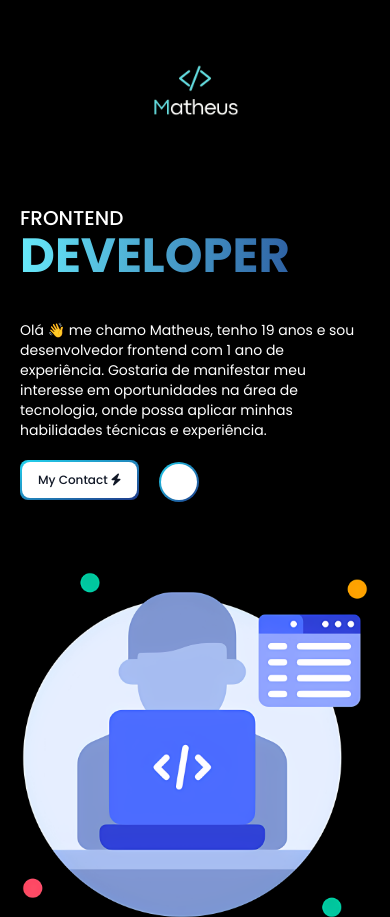
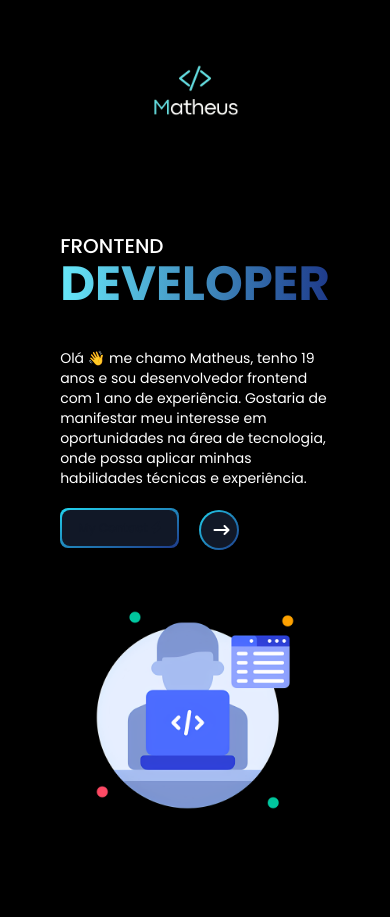
Before and after one commit to MatheusRodriguesdaSilveira/Portifolio, a website: page index.html in a window 390 px wide. Shown: the top 917 px of the page. Drawn offline with Linux system fonts and the light colour scheme.

Commit message:
#editing

```diff
--- a/index.html
+++ b/index.html
@@ -43,31 +43,29 @@
         </div>
     </header>
 
-    <main class="items-center justify-center px-4">
+    <main class="items-center justify-center px-10 lg:mb-20 lg:">
 
-        <section class="sm:p-10 sm:m-10 lg:p-1 lg:m-1 pc:m-20 flex flex-col items-center h-screen" id="home">
-            <div class="flex flex-col lg:flex-row justify-center items-center gap-2 m-10 p-10 max-sm:m-0 max-sm:p-1">
-
-                <div>
+        <section class="m-5 p-3 sm:p-1 sm:m-1 flex flex-col items-center h-screen" id="home">
+            <div class="flex flex-col lg:flex-row justify-center items-center">
+                <div class="m-0 p-0 sm:m-10 sm:p-16 lg:m-8 lg:p-12 xl:m-10 xl:p-16">
                     <div class="flex-col items-center">
-                        <h1 class="text-white text-6xl font-medium max-sm:text-xl">
+                        <h1 class="text-white text-6xl font-medium max-sm:text-xl lg:text-5xl xl:text-6xl">
                             FRONTEND
                         </h1>
-                        <h1 class="max-sm:text-5xl mb-10 bg-clip-text text-transparent bg-gradient-to-r from-cyan-300 to-blue-900 group-hover:from-cyan-800 group-hover:to-blue-900 focus:ring-4 focus:outline-none focus:ring-cyan-200 dark:focus:ring-cyan-800 text-8xl font-bold">
+                        <h1 class="max-sm:text-5xl mb-10 bg-clip-text text-transparent bg-gradient-to-r from-cyan-300 to-blue-900 group-hover:from-cyan-800 group-hover:to-blue-900 focus:ring-4 focus:outline-none focus:ring-cyan-200 dark:focus:ring-cyan-800 text-8xl font-bold lg:text-7xl xl:text-8xl">
                             DEVELOPER
                         </h1>
                     </div>
 
-                    <p class="text-white text-xl mb-5 max-sm:text-sm">
+                    <p class="text-white text-xl mb-5 max-sm:text-sm lg:text-lg xl:text-xl">
                         Olá 👋 me chamo Matheus, tenho 19 anos e sou desenvolvedor frontend com 1 ano de experiência. Gostaria de manifestar
                         meu interesse em oportunidades na área de tecnologia, onde possa aplicar minhas habilidades técnicas e experiência.
                     </p>
 
-                    <div class="flex items-center gap-5 max-sm:gap-5 max-sm:mr-9">
-
+                    <div class="flex items-center gap-5 max-sm:gap-5 max-sm:mr-9 lg:gap-4 xl:gap-5">
                         <div class="flex">
-                            <button class="relative inline-flex items-center justify-center p-0.5 mb-2 max-sm:mb-1 overflow-hidden text-base max-sm:text-xs font-medium text-gray-900 rounded-3xl max-sm:rounded-lg group bg-gradient-to-br from-cyan-400 to-blue-900 group-hover:from-cyan-800 group-hover:to-blue-900 hover:text-white dark:text-white focus:ring-4 focus:outline-none focus:ring-cyan-200 dark:focus:ring-cyan-800 duration-300">
-                                <span class="relative px-10 py-2.5 max-sm:px-3 max-sm:py-2.5 transition-all ease-in duration-300 bg-white dark:bg-gray-900 rounded-3xl max-sm:rounded-lg group-hover:bg-opacity-0">
+                            <button class="relative inline-flex items-center justify-center p-0.5 mb-2 max-sm:mb-1 overflow-hidden text-base max-sm:text-xs font-medium text-gray-900 rounded-3xl max-sm:rounded-lg group bg-gradient-to-br from-cyan-400 to-blue-900 group-hover:from-cyan-800 group-hover:to-blue-900 hover:text-white dark:text-white focus:ring-4 focus:outline-none focus:ring-cyan-200 dark:focus:ring-cyan-800 duration-300 lg:mb-1 xl:mb-2">
+                                <span class="relative px-10 py-2.5 max-sm:px-3 max-sm:py-2.5 transition-all ease-in duration-300 bg-gray-900 rounded-3xl max-sm:rounded-lg group-hover:bg-opacity-0 lg:px-8 xl:px-10">
                                     <a href="https://www.linkedin.com/in/matheus-rodrigues-da-silveira/" target="_blank" class="m-1 text-nowrap">
                                         My Contact
                                         <i class="fa-solid fa-bolt"></i>
@@ -77,8 +75,7 @@
                         </div>
 
                         <div class="flex justify-center items-center rounded-full p-0.5 mb-1 max-sm:mb-0 max-sm:justify-center bg-gradient-to-br from-cyan-400 to-blue-900 group-hover:from-cyan-800 group-hover:to-blue-900 hover:text-white dark:text-white focus:ring-4 focus:outline-none focus:ring-cyan-200 dark:focus:ring-cyan-800 duration-300">
-                            <button class="group/button relative inline-flex h-12 w-12 max-sm:h-9 max-sm:w-9  items-center justify-center overflow-hidden max-sm:px-2 max-sm:py-1.5 ease-in bg-white dark:bg-gray-900 rounded-full group-hover:bg-opacity-0 duration-150 font-medium text-white transition-all hover:w-[165px]">
-
+                            <button class="group/button relative inline-flex h-12 w-12 max-sm:h-9 max-sm:w-9  items-center justify-center overflow-hidden max-sm:px-2 max-sm:py-1.5 ease-in bg-gray-900 rounded-full group-hover:bg-opacity-0 duration-150 font-medium text-white transition-all hover:w-[165px] lg:h-10 lg:w-10 xl:h-12 xl:w-12">
                                 <span class="justify-center items-center flex">
                                     <p class="inline-flex whitespace-nowrap text-sm opacity-0 transition-all duration-150 group-hover/button:-translate-x-2.5 group-hover/button:opacity-100">
                                         <a href="#projects">
@@ -86,25 +83,22 @@
                                         </a>
                                     </p>
 
-                                    <div class="absolute right-3.5 max-sm:right-2">
+                                    <div class="absolute right-3.5 max-sm:right-2 lg:right-2 xl:right-3.5">
                                         <i class="fa-solid fa-arrow-right-long"></i>
                                     </div>
                                 </span>
                             </button>
                         </div>
-
                     </div>
-
-
-
                 </div>
 
-                <div class="img-topo-do-site mt-10 lg:mt-0">
-                    <img src="/img/code.png" alt="code" class="flex mt-15 sm:max-w-sm lg:max-w-md ">
+                <div class="img-topo-do-site mt-10">
+                    <img src="/img/code.png" alt="code" class="flex mt-15 w-[200px] sm:w-8/12 lg:w-1/12 xl:w-8/12">
                 </div>
 
             </div>
         </section>
+
 
         <hr class="my-1 px-1 h-0.5 border-t-0 bg-neutral-100 dark:bg-white/10 mx-auto" style="width: 90%;"/>
 
@@ -130,7 +124,7 @@
 
                     <div class="flex items-center gap-5 max-sm:mb-10 max-sm:justify-center max-lg:justify-center">
                         <button class="relative inline-flex items-center justify-center p-0.5 mb-2 me-2 overflow-hidden text-sm font-medium text-gray-900 rounded-full group bg-gradient-to-br from-cyan-400 to-blue-900 group-hover:from-cyan-800 group-hover:to-blue-900 hover:text-white dark:text-white focus:ring-4 focus:outline-none focus:ring-cyan-200 dark:focus:ring-cyan-800 duration-300 hover:animate-none bounce-custom" style="animation-delay: -0.3s;">
-                          <span class="relative px-4 py-3.5 transition-all ease-in duration-300 bg-white dark:bg-gray-900 rounded-full group-hover:bg-opacity-0">
+                          <span class="relative px-4 py-3.5 transition-all ease-in duration-300 bg-gray-900 rounded-full group-hover:bg-opacity-0">
                             <a href="https://github.com/MatheusRodriguesdaSilveira" target="_blank">
                               <i class="text-3xl fa-brands fa-github-alt bg-gradient-to-r from-sky-200 via-sky-300 to-sky-500 bg-clip-text text-transparent"></i>
                             </a>
@@ -138,7 +132,7 @@
                         </button>
 
                         <button class="relative inline-flex items-center justify-center p-0.5 mb-2 me-2 overflow-hidden text-sm font-medium text-gray-900 rounded-full group bg-gradient-to-br from-cyan-400 to-blue-900 group-hover:from-cyan-800 group-hover:to-blue-900 hover:text-white dark:text-white focus:ring-4 focus:outline-none focus:ring-cyan-200 dark:focus:ring-cyan-800 duration-300 hover:animate-none bounce-custom" style="animation-delay: -0.45s;">
-                          <span class="relative px-4 py-3.5 transition-all ease-in duration-300 bg-white dark:bg-gray-900 rounded-full group-hover:bg-opacity-0">
+                          <span class="relative px-4 py-3.5 transition-all ease-in duration-300 bg-gray-900 rounded-full group-hover:bg-opacity-0">
                             <a href="https://www.linkedin.com/in/matheus-rodrigues-da-silveira/" target="_blank">
                               <i class="text-3xl fa-brands fa-linkedin-in bg-gradient-to-r from-sky-200 via-sky-300 to-sky-500 bg-clip-text text-transparent"></i>
                             </a>
@@ -385,13 +379,13 @@
 
                     <div class="flex items-center justify-center gap-3">
                         <button class="relative inline-flex items-center justify-center p-0.5 mb-2 me-2 overflow-hidden text-sm font-medium text-gray-900 rounded-full group bg-gradient-to-br from-cyan-400 to-blue-900 group-hover:from-cyan-800 group-hover:to-blue-900 hover:text-white dark:text-white focus:ring-4 focus:outline-none focus:ring-cyan-200 dark:focus:ring-cyan-800 duration-300">
-                            <span class="relative p-2 transition-all ease-in duration-300 bg-white dark:bg-gray-900 rounded-full group-hover:bg-opacity-0">
+                            <span class="relative p-2 transition-all ease-in duration-300 bg-gray-900 rounded-full group-hover:bg-opacity-0">
                                 <a href="https://github.com/MatheusRodriguesdaSilveira" target="_blank"><i class="text-2xl fa-brands fa-github-alt bg-gradient-to-r from-sky-200 via-sky-300 to-sky-500 bg-clip-text text-transparent"></i></a>
                             </span>
                         </button>
 
                         <button class="relative inline-flex items-center justify-center p-0.5 mb-2 me-2 overflow-hidden text-sm font-medium text-gray-900 rounded-full group bg-gradient-to-br from-cyan-400 to-blue-900 group-hover:from-cyan-800 group-hover:to-blue-900 hover:text-white dark:text-white focus:ring-4 focus:outline-none focus:ring-cyan-200 dark:focus:ring-cyan-800 duration-300">
-                            <span class="relative p-2 transition-all ease-in duration-300 bg-white dark:bg-gray-900 rounded-full group-hover:bg-opacity-0">
+                            <span class="relative p-2 transition-all ease-in duration-300 bg-gray-900 rounded-full group-hover:bg-opacity-0">
                                 <a href="https://www.linkedin.com/in/matheus-rodrigues-da-silveira/" target="_blank"><i class="text-2xl fa-brands fa-linkedin-in bg-gradient-to-r from-sky-200 via-sky-300 to-sky-500 bg-clip-text text-transparent"></i></a>
                             </span>
                         </button>
--- a/style/style.css
+++ b/style/style.css
@@ -45,12 +45,6 @@ body {
   .col {
     grid-template-columns: repeat(auto-fit, minmax(300px, auto));
   }
-}
-
-.img-topo-do-site {
-  margin-left: 100px;
-  margin-right: 100px;
-  width: 100%;
 }
 
 .img-topo-do-site {
@@ -232,8 +226,4 @@ body {
     gap: 10px;
     animation: scroll 5s linear infinite;
   }
-  #title_text {
-    font-size: 1.875rem /* 30px */;
-    line-height: 2.25rem /* 36px */;
-  }
 }
```
Also changed, not shown: style/output.css.
